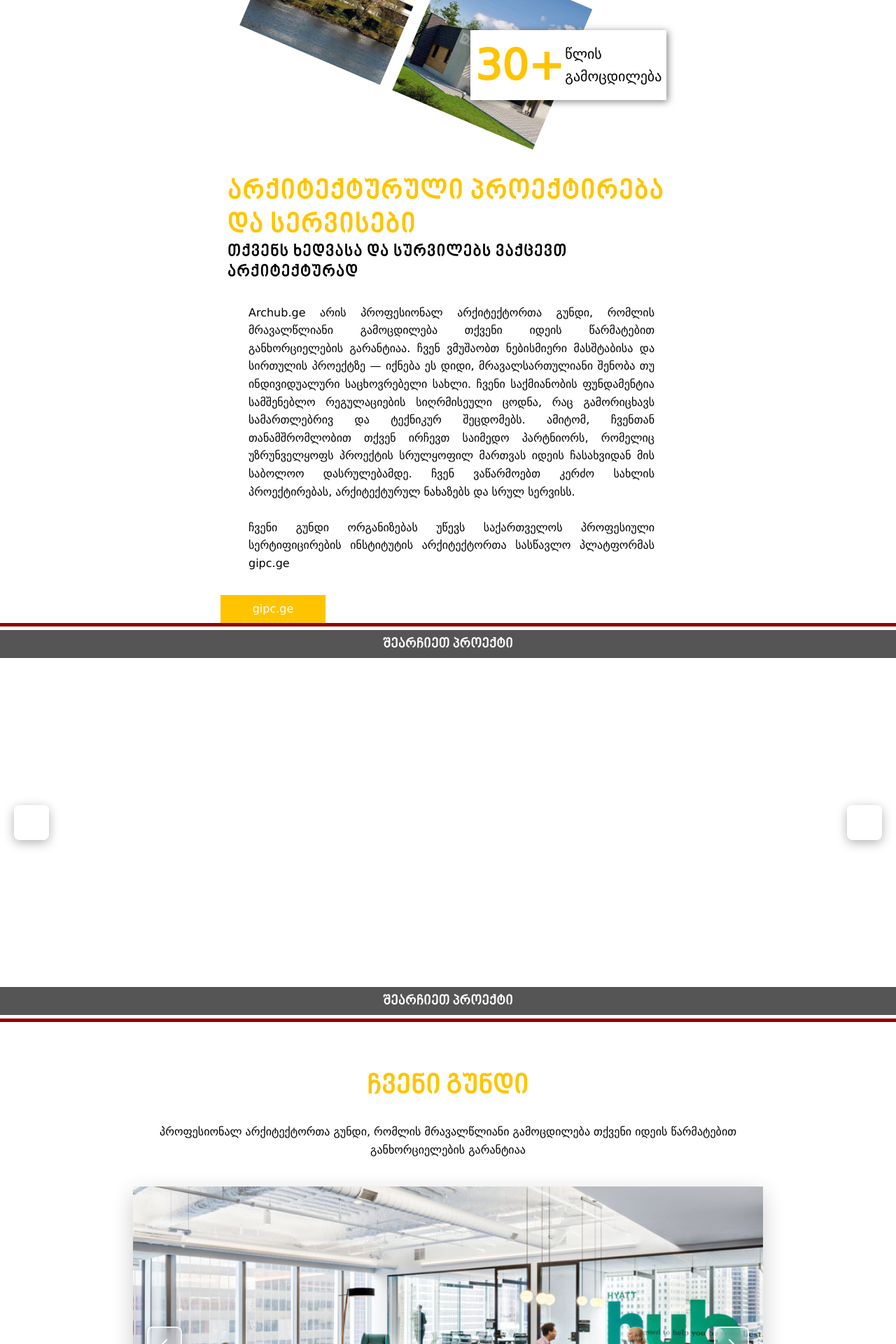
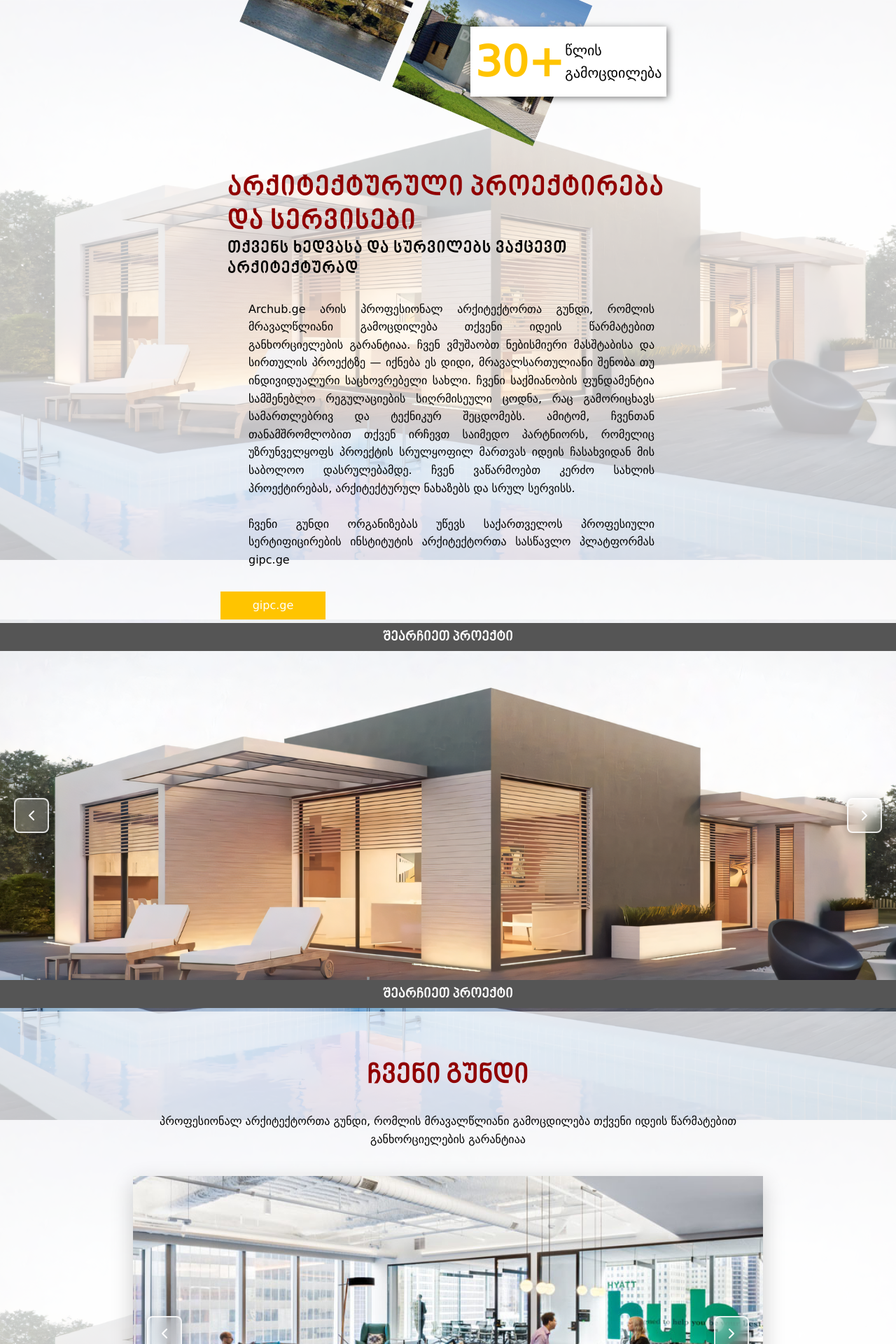
Before and after one commit to georgelotishvili/archub-architecture, a Flask app: page / in a window 1280 px wide. Shown: the part 800-2720 px from the top of the page at 70% size. Run offline with Flask 3, Linux system fonts and the light colour scheme; data that the repository does not hold is empty; some web fonts are replaced.

Commit message:
ეტაპი 38

```diff
--- a/static/styles.css
+++ b/static/styles.css
@@ -63,7 +63,11 @@ body {
   font-family: 'DejaVu Sans', sans-serif;
   line-height: 1.6;
   color: var(--color-black);
-  background-color: var(--color-white);
+  background-image: url(/static/photos/pro\ 1.png);
+  background-size: cover;
+  background-position: center;
+  background-attachment: fixed;
+  background-repeat: no-repeat;
 }
 
 /* კონტეინერის ზოგადი სტილები */
@@ -252,7 +256,7 @@ body {
 .carousel {
   width: 100%;
   height: 250px;
-  background-color: var(--color-white);
+  /* background-color: var(--color-white); -------------------------------------- */
   position: relative;
   overflow: hidden;
   padding-bottom: 5px;
@@ -320,9 +324,28 @@ body {
   align-items: center;
   justify-content: space-around;
   flex-wrap: wrap;
-  border-top: 5px solid var(--color-red);
-  border-bottom: 5px solid var(--color-red);
+  /* border-top: 5px solid var(--color-red);
+  border-bottom: 5px solid var(--color-red); ------------------------------*/
   padding: 0 100px;
+  position: relative;
+}
+
+/* სექცია 1-ის გამჭირვალე ფონი */
+.section-1::before {
+  content: '';
+  position: absolute;
+  top: 0;
+  left: 0;
+  right: 0;
+  bottom: 0;
+  background-color: rgba(255, 255, 255, 0.7);
+  z-index: 1;
+}
+
+/* სექცია 1-ის კონტენტი */
+.section-1 > * {
+  position: relative;
+  z-index: 2;
 }
 
 /* სექცია 1-ის მარცხენა ნაწილი - ფოტოების გალერეა */
@@ -427,7 +450,7 @@ body {
   font-weight: 400;
   line-height: 1.2;
   letter-spacing: 1px;
-  color: var(--color-yellow);
+  color: var(--color-red);
 }
 
 /* ქვესათაური */
@@ -475,7 +498,7 @@ body {
 /* სექცია 2-ის მთავარი კონტეინერი */
 .section-2 {
   width: 100%;
-  background-color: var(--color-white);
+  /* background-color: var(--color-white); -------------------------------------*/
   display: flex;
   justify-content: center;
   align-items: center;
@@ -692,12 +715,30 @@ body {
 .section-3 {
   width: 100%;
   min-height: 500px;
-  background-color: var(--color-white);
   display: flex;
   justify-content: center;
   align-items: center;
-  border-top: 5px solid var(--color-red);
+  /* border-top: 5px solid var(--color-red); -----------------------------------*/
   padding: 60px 0;
+  position: relative;
+}
+
+/* სექცია 3-ის გამჭირვალე ფონი */
+.section-3::before {
+  content: '';
+  position: absolute;
+  top: 0;
+  left: 0;
+  right: 0;
+  bottom: 0;
+  background-color: rgba(255, 255, 255, 0.7);
+  z-index: 1;
+}
+
+/* სექცია 3-ის კონტენტი */
+.section-3 > * {
+  position: relative;
+  z-index: 2;
 }
 
 /* სექცია 3-ის შინა კონტენტი */
@@ -718,7 +759,7 @@ body {
   font-size: 40px;
   font-weight: 700;
   margin-bottom: 20px;
-  color: var(--color-yellow);
+  color: var(--color-red);
 }
 
 /* გუნდის აღწერა */
@@ -1954,3 +1995,9 @@ body {
     line-height: 0.7;
   }
 }
+
+/* ===== სექცია 4 ===== */
+.section-4 {
+  width: 100%;
+  height: 5px;
+}
--- a/templates/index.html
+++ b/templates/index.html
@@ -346,6 +346,7 @@
             </div>
         </div>
 
+        <div class="section-4"></div>
 
     </main>
 
```
